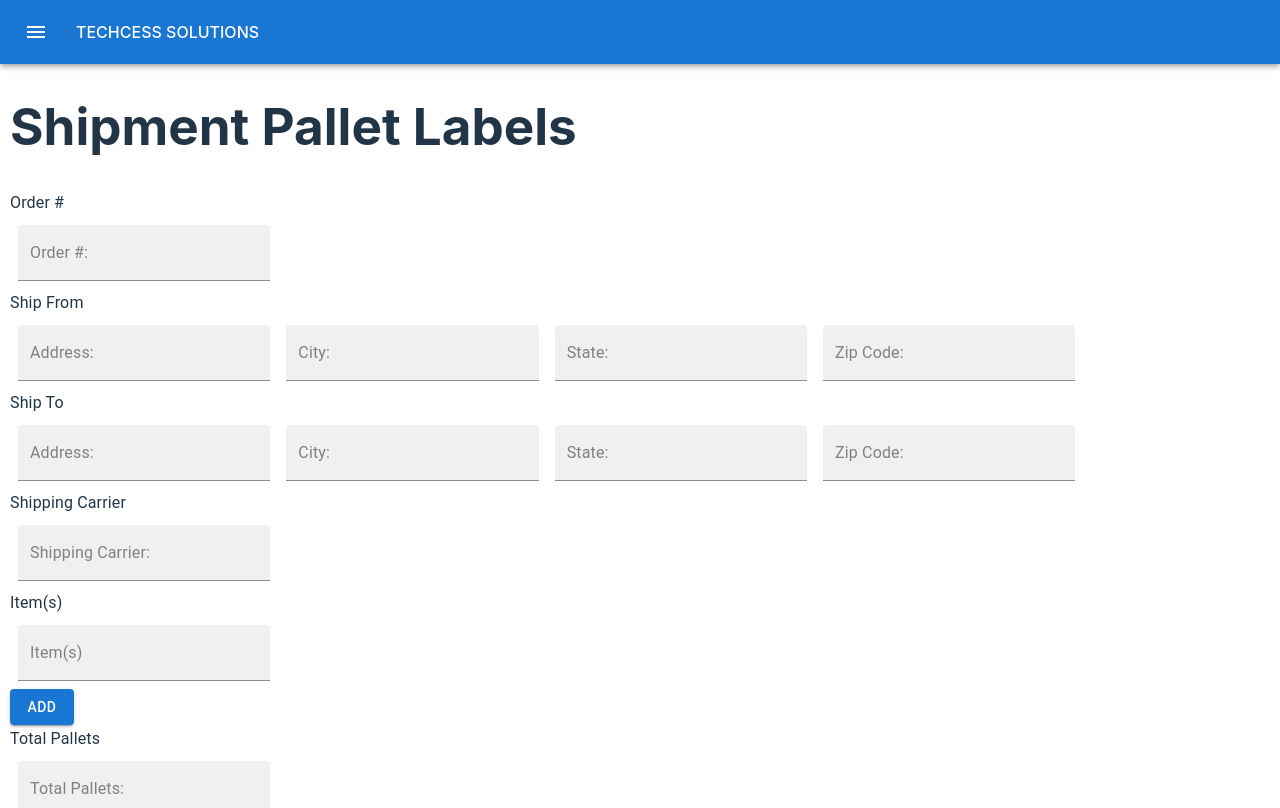
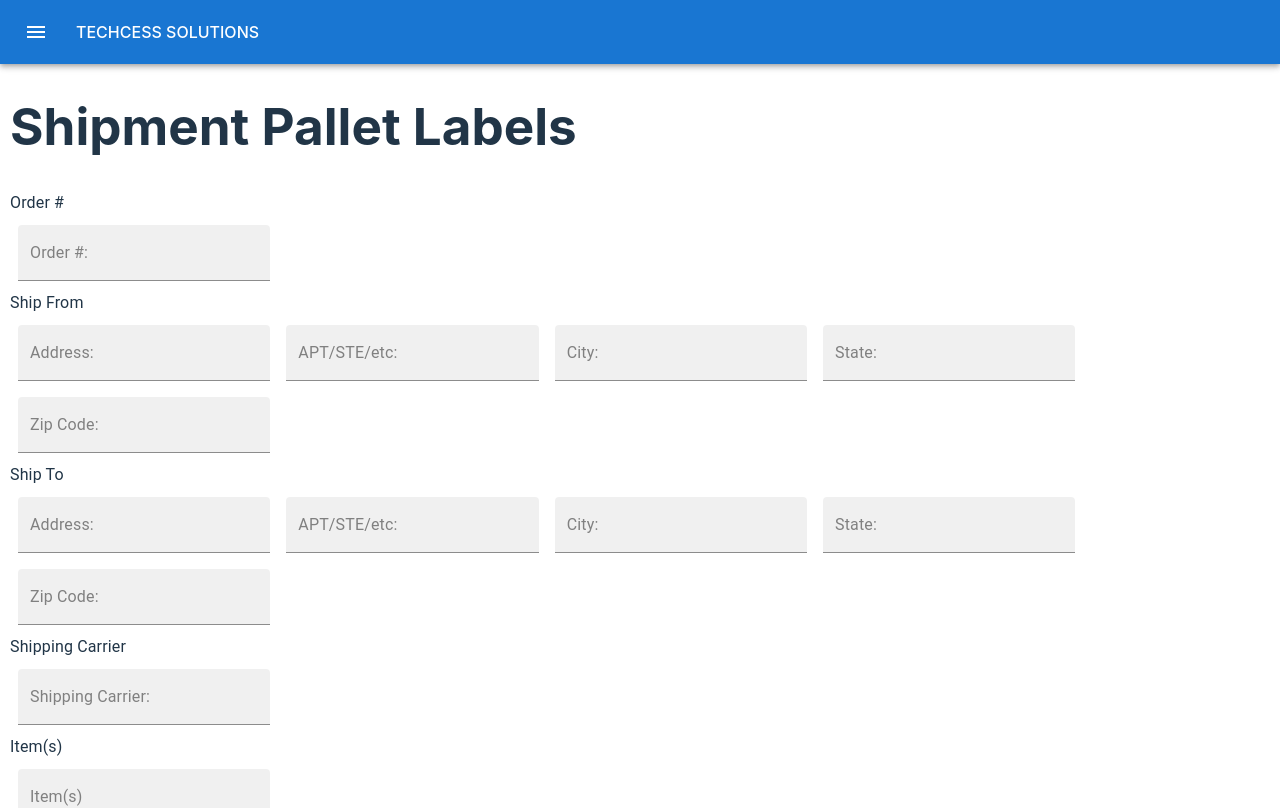
Before and after one commit to ChuangStephanie/TSL_Helper, a React (Vite) app: page /shipment in a window 1280 px wide. Shown: the top 808 px of the page. Built offline with nearby package versions, Linux system fonts and the light colour scheme.

Commit message:
remover server folder and added address2 section

```diff
--- a/src/components/Shipment.jsx
+++ b/src/components/Shipment.jsx
@@ -88,6 +88,27 @@ export default function Shipment() {
             }}
           ></TextField>
           <TextField
+            id="address2"
+            label="APT/STE/etc:"
+            multiline
+            variant="filled"
+            color="primary"
+            className="textfield"
+            InputLabelProps={{
+              sx: {
+                color: "gray",
+                [`&.${inputLabelClasses.shrink}`]: {
+                  color: "primary",
+                },
+              },
+            }}
+            sx={{
+              "& .MuiInputBase-input": {
+                color: "gray",
+              },
+            }}
+          ></TextField>
+          <TextField
             id="city"
             label="City:"
             multiline
@@ -156,6 +177,27 @@ export default function Shipment() {
           <TextField
             id="address"
             label="Address:"
+            multiline
+            variant="filled"
+            color="primary"
+            className="textfield"
+            InputLabelProps={{
+              sx: {
+                color: "gray",
+                [`&.${inputLabelClasses.shrink}`]: {
+                  color: "primary",
+                },
+              },
+            }}
+            sx={{
+              "& .MuiInputBase-input": {
+                color: "gray",
+              },
+            }}
+          ></TextField>
+          <TextField
+            id="address2"
+            label="APT/STE/etc:"
             multiline
             variant="filled"
             color="primary"
```
Also changed, not shown: src/API/index.js (added, +13 -0 lines), src/server/api/shipment.js (deleted), src/server/db/client.js (deleted).
